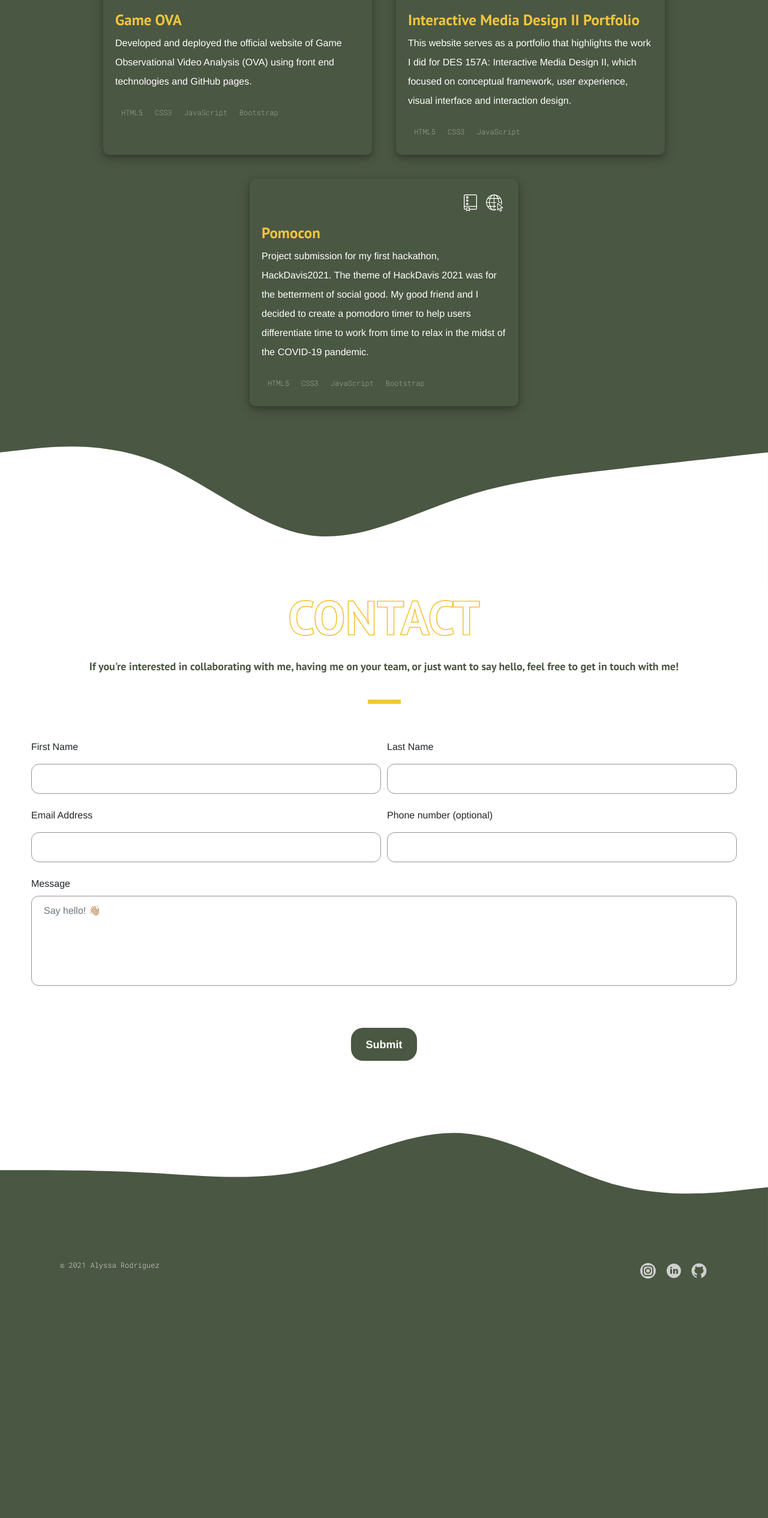
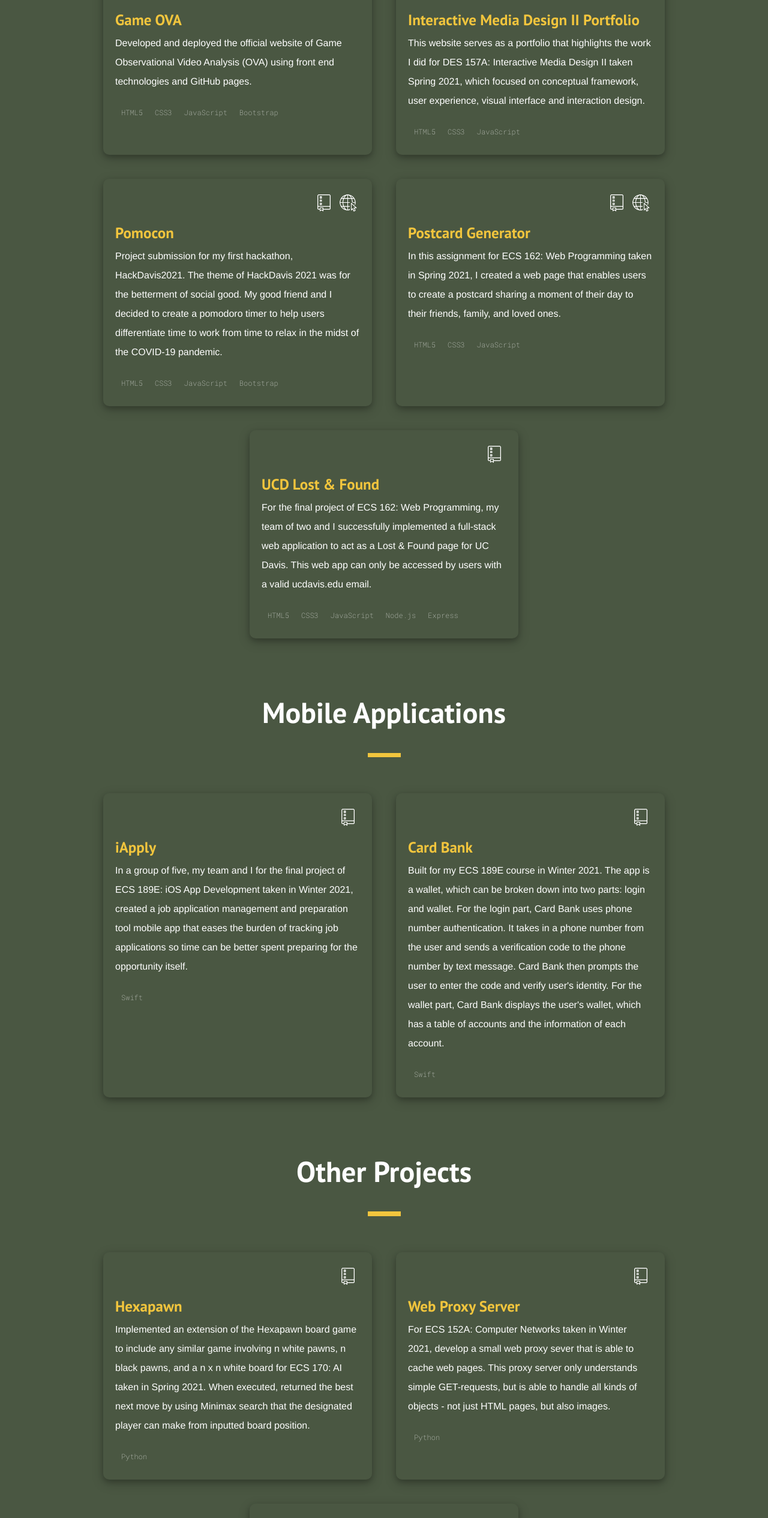
Before and after one commit to alyssamarie0107/portfolio-v2, a plain HTML site: page index.html in a window 1280 px wide. Shown: the part 2764-5294 px from the top of the page at 60% size. Before the commit the page ends 4924 px from the top, so only its background shows below. Drawn offline with nearby package versions, Linux system fonts and the light colour scheme.

Commit message:
added more projects

```diff
--- a/index.html
+++ b/index.html
@@ -212,7 +212,7 @@
             <h3>Interactive Media Design II Portfolio</h3>
             <p>
               This website serves as a portfolio that highlights the work I did for DES 157A: Interactive Media Design
-              II, which focused on conceptual framework, user experience, visual interface and interaction design.
+              II taken Spring 2021, which focused on conceptual framework, user experience, visual interface and interaction design.
             </p>
           </div>
 
@@ -226,8 +226,7 @@
         <!-- pomocon -->
         <div class="project-card">
           <div class="project-header">
-            <a target="_blank" rel="noopener noreferrer"
-              href="https://github.com/alyssamarie0107/pomocon">
+            <a target="_blank" rel="noopener noreferrer" href="https://github.com/alyssamarie0107/pomocon">
               <img alt="repo-pomocon" src="icons/project/repo.png">
             </a>
 
@@ -239,9 +238,8 @@
           <div class="project-info">
             <h3>Pomocon</h3>
             <p>
-              Project submission for my first hackathon, HackDavis2021. The theme of HackDavis 2021 was for the betterment of social good.
-              My good friend and I decided to create a pomodoro timer to help users differentiate time to work from time to relax in the midst of
-              the COVID-19 pandemic.
+              Project submission for my first hackathon, HackDavis2021. The theme of HackDavis 2021 was for the
+              betterment of social good. My good friend and I decided to create a pomodoro timer to help users differentiate time to work from time to relax in the midst of the COVID-19 pandemic.
             </p>
           </div>
 
@@ -252,90 +250,169 @@
             <li>Bootstrap</li>
           </ul>
         </div>
-      </div>
 
-      <!-- postcard generator -->
-      <!-- <div class="project-container">
-        <div class="project-info-container">
-          <h3>Postcard Generator</h3>
-          <ul class="lang-container">
+        <!-- postcard generator -->
+        <div class="project-card">
+          <div class="project-header">
+            <a target="_blank" rel="noopener noreferrer" href="https://github.com/alyssamarie0107/post-gen-162-alyssa">
+              <img alt="repo-postcard" src="icons/project/repo.png">
+            </a>
+
+            <a target="_blank" rel="noopener noreferrer" href="https://post-tranquil-creator.glitch.me/">
+              <img alt="live-postcard" src="icons/project/web.png">
+            </a>
+          </div>
+
+          <div class="project-info">
+            <h3>Postcard Generator</h3>
+            <p>
+              In this assignment for ECS 162: Web Programming taken in Spring 2021, I created a web page that enables users to create a postcard sharing a moment of their day to their friends, family, and loved ones.
+            </p>
+          </div>
+
+          <ul class="project-tech-stack">
             <li>HTML5</li>
             <li>CSS3</li>
             <li>JavaScript</li>
-            <li>Bootstrap</li>
           </ul>
+        </div>
 
-          <div class="project-btn-container">
-            <a target="_blank" href="https://github.com/alyssamarie0107/post-gen-162-alyssa">Source</a>
-            <a target="_blank" href="https://post-tranquil-creator.glitch.me/">Live
+        <!-- ucd l&f -->
+        <div class="project-card">
+          <div class="project-header">
+            <a target="_blank" rel="noopener noreferrer" href="https://github.com/alyssamarie0107/ucd-lf-162">
+              <img alt="repo-ucd" src="icons/project/repo.png">
             </a>
           </div>
-        </div>
 
-        <div class="project-img-container">
-          <img alt="postcard" src="images/projects/web/logos/postcard.png">
-        </div>
-      </div> -->
+          <div class="project-info">
+            <h3>UCD Lost & Found</h3>
+            <p>
+              For the final project of ECS 162: Web Programming, my team of two and I successfully implemented a full-stack web application to act as a Lost & Found page for UC Davis. This web app can only be accessed by users with a valid ucdavis.edu email.
+            </p>
+          </div>
 
-      <!-- ucd lost&found -->
-      <!-- <div class="project-container">
-        <div class="project-img-container">
-          <img alt="pomocon" src="images/projects/web/logos/ucd-lf.png">
-        </div>
-
-        <div class="project-info-container">
-          <h3>UCD Lost&Found</h3>
-          <ul class="lang-container">
+          <ul class="project-tech-stack">
             <li>HTML5</li>
             <li>CSS3</li>
             <li>JavaScript</li>
             <li>Node.js</li>
             <li>Express</li>
           </ul>
+        </div>
+      </div>
 
-          <div class="project-btn-container">
-            <a target="_blank" href="https://github.com/alyssamarie0107/ucd-lf-162">Source</a>
+      <!-- mobile applications -->
+      <h2 id="mobile-header">Mobile Applications</h2>
+      <div class="line"></div>
+
+      <div id="projects-container">
+        <!-- iApply -->
+        <div class="project-card">
+          <div class="project-header">
+            <a target="_blank" rel="noopener noreferrer" href="https://github.com/ECS189E/project-w21-swifty-as-honey">
+              <img alt="repo-iapply" src="icons/project/repo.png">
             </a>
           </div>
-        </div>
-      </div> -->
 
-      <!-- mobile applications -->
-      <!-- <h2 id="mobile-header">Mobile Applications</h2>
-      <div class="line"></div> -->
+          <div class="project-info">
+            <h3>iApply</h3>
+            <p>
+              In a group of five, my team and I for the final project of ECS 189E: iOS App Development taken in Winter 2021, created a job application management and preparation tool mobile app that eases the burden of tracking job applications so time can  be better spent preparing for the opportunity itself.
+            </p>
+          </div>
 
-      <!-- iapply -->
-      <!-- <div class="project-container">
-        <div class="project-img-container">
-          <img alt="iapply" src="images/projects/mobile/iapply.png">
-        </div>
-
-        <div class="project-info-container">
-          <h3>iApply</h3>
-
-          <ul class="lang-container">
-            <li>Swift</li>
-          </ul>
-        </div>
-      </div>  -->
-
-      <!-- card bank -->
-      <!-- <div class="project-container">
-        <div class="project-info-container">
-          <h3>Card Bank</h3>
-
-          <ul class="lang-container">
+          <ul class="project-tech-stack">
             <li>Swift</li>
           </ul>
         </div>
 
-        <div class="project-img-container">
-          <img alt="iapply" src="images/projects/mobile/card-bank.png">
+        <!-- card bank -->
+        <div class="project-card">
+          <div class="project-header">
+            <a target="_blank" rel="noopener noreferrer" href="https://github.com/alyssamarie0107/card-bank-170">
+              <img alt="repo-iapply" src="icons/project/repo.png">
+            </a>
+          </div>
+
+          <div class="project-info">
+            <h3>Card Bank</h3>
+            <p>
+              Built for my ECS 189E course in Winter 2021. The app is a wallet, which can be broken down into two parts: login and wallet. For the login part, Card Bank uses phone number authentication. It takes in a phone number from the user and sends a verification code to the phone number by text message. Card Bank then prompts the user to enter the code and verify user's identity. For the wallet part, Card Bank displays the user's wallet, which has a table of accounts and the information of each account.
+            </p>
+          </div>
+
+          <ul class="project-tech-stack">
+            <li>Swift</li>
+          </ul>
         </div>
-      </div> -->
+      </div>
 
-      <!-- <h2 id="other-header">Other Projects</h2>
-      <div class="line"></div> -->
+      <!-- other projects -->
+      <h2 id="other-header">Other Projects</h2>
+      <div class="line"></div>
+
+      <div id="projects-container">
+        <!-- hexapawn -->
+        <div class="project-card">
+          <div class="project-header">
+            <a target="_blank" rel="noopener noreferrer" href="https://github.com/alyssamarie0107/hexapawn-170">
+              <img alt="repo-hexapawn" src="icons/project/repo.png">
+            </a>
+          </div>
+
+          <div class="project-info">
+            <h3>Hexapawn</h3>
+            <p>
+              Implemented an extension of the Hexapawn board game to include any similar game involving n white pawns, n black pawns, and a n x n white board for ECS 170: AI taken in Spring 2021. When executed, returned the best next move by using Minimax search that the designated player can make from inputted board position.
+            </p>
+          </div>
+
+          <ul class="project-tech-stack">
+            <li>Python</li>
+          </ul>
+        </div>
+
+        <!-- proxy-server -->
+        <div class="project-card">
+          <div class="project-header">
+            <a target="_blank" rel="noopener noreferrer" href="https://github.com/alyssamarie0107/web-proxy-server">
+              <img alt="repo-proxy" src="icons/project/repo.png">
+            </a>
+          </div>
+
+          <div class="project-info">
+            <h3>Web Proxy Server</h3>
+            <p>
+              For ECS 152A: Computer Networks taken in Winter 2021, develop a small web proxy sever that is able to cache web pages. This proxy server only understands simple GET-requests, but is  able to handle all kinds of objects - not just HTML pages, but also images.
+            </p>
+          </div>
+
+          <ul class="project-tech-stack">
+            <li>Python</li>
+          </ul>
+        </div>
+
+        <!-- user-level thread library -->
+        <div class="project-card">
+          <div class="project-header">
+            <a target="_blank" rel="noopener noreferrer" href="https://github.com/alyssamarie0107/user-thread-lib150">
+              <img alt="repo-thread" src="icons/project/repo.png">
+            </a>
+          </div>
+
+          <div class="project-info">
+            <h3>User-level Thread Library</h3>
+            <p>
+              With a partner for ECS 150: Operating Systems taken in Fall 2020, we proficiently provided a complete interface for applications to create and run independent threads concurrently. By creating a basic user-level thread library for Linux, I better understood the idea of threads and asynchronous programming.
+            </p>
+          </div>
+
+          <ul class="project-tech-stack">
+            <li>C</li>
+          </ul>
+        </div>
+      </div>
 
       <svg xmlns="http://www.w3.org/2000/svg" viewBox="0 0 1440 319">
         <path fill="#FFFFFF" fill-opacity="1"
--- a/styles.css
+++ b/styles.css
@@ -225,6 +225,7 @@ section {
     display: flex;
     flex-wrap: wrap;
     justify-content: center;
+    /* background-color: salmon; */
 }
 
 .project-card {
@@ -233,6 +234,10 @@ section {
     padding: 20px;
     margin: 20px;
     box-shadow: 0 4px 8px 0 rgba(0, 0, 0, 0.2), 0 6px 20px 0 rgba(0, 0, 0, 0.19);
+}
+
+.project-card:hover {
+    box-shadow: 0 4px 8px 0 rgba(255, 187, 0, 0.2), 0 6px 20px 0 rgba(255, 187, 0, 0.19);
 }
 
 .project-card .project-header {
@@ -273,11 +278,10 @@ section {
     padding: 10px;
 }
 
-/* #projects #mobile-header,
+#projects #mobile-header,
 #projects #other-header {
     margin-top: 75px;
-} */
-
+}
 
 /* contact CSS */
 #contact {
```
